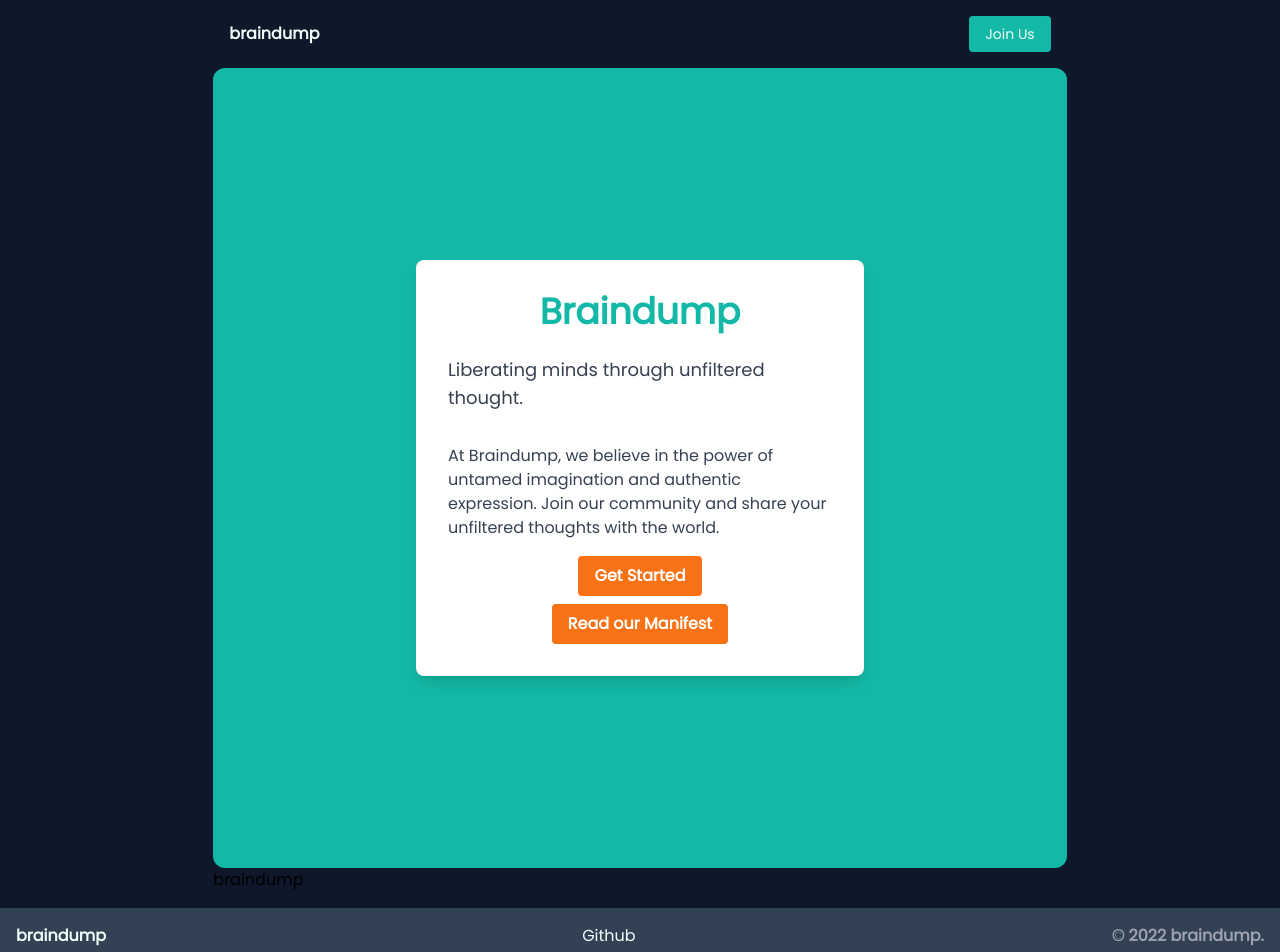
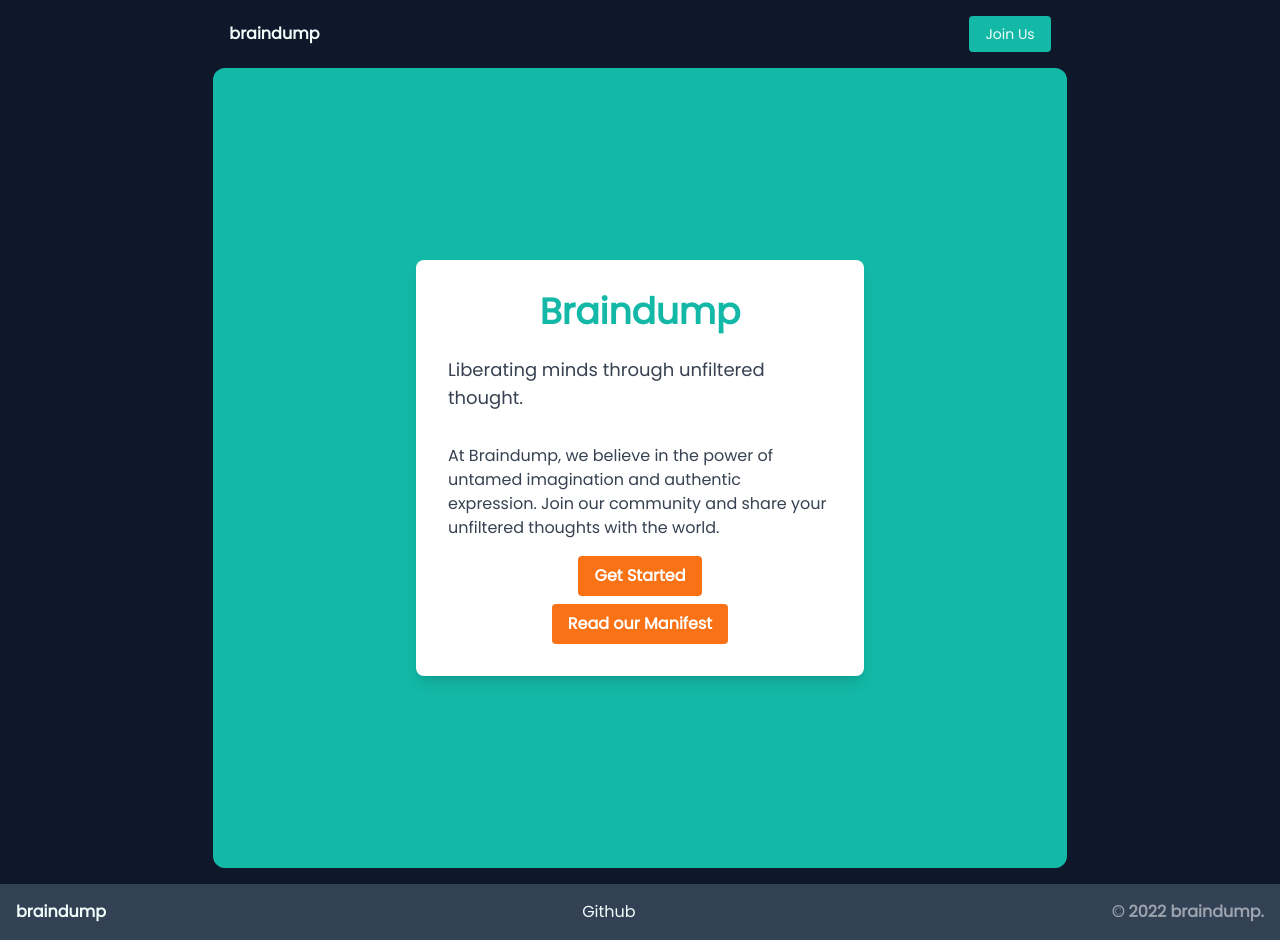
Before and after one commit to demirsergen/brain-dump, a Next.js app: page / in a window 1280 px wide. Shown: the top 952 px of the page. Built offline with nearby package versions, Linux system fonts and the light colour scheme; no server answers.

Commit message:
remove test element

```diff
--- a/pages/index.jsx
+++ b/pages/index.jsx
@@ -13,7 +13,6 @@ export default function Home() {
         <link rel="icon" href="/favicon1.png" />
       </Head>
       <LandingPage />
-      <h1>braindump</h1>
     </div>
   );
 }
```
